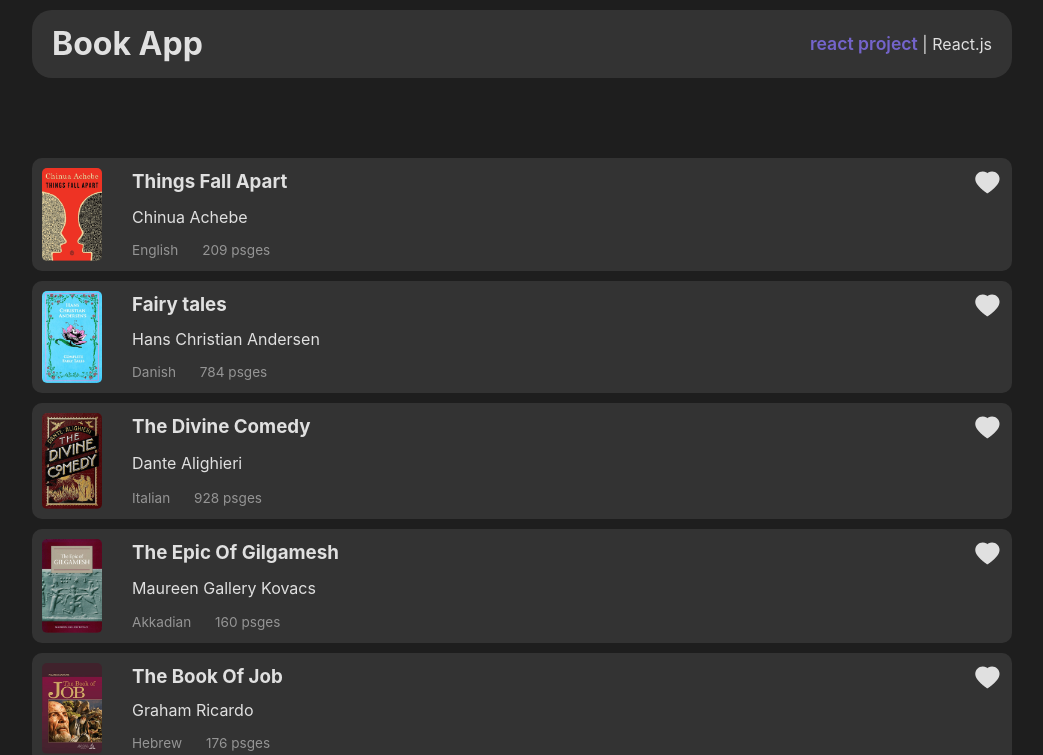
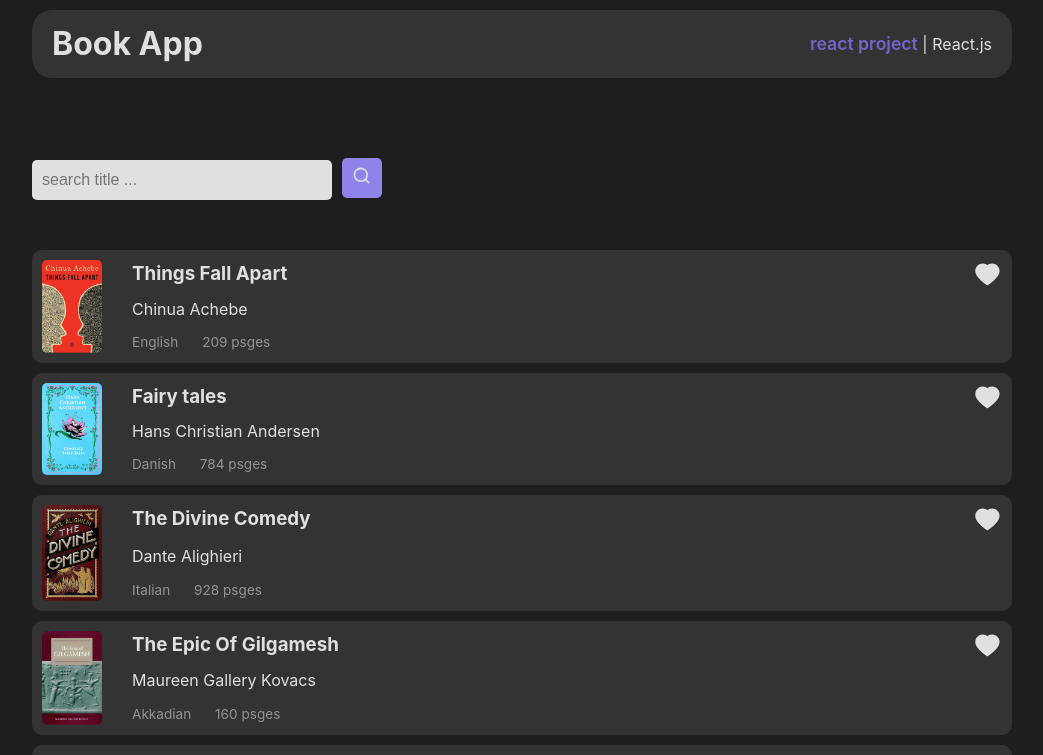
Before and after one commit to SarahRahgoshay/book-app, a React (Vite) app: page / in a window 1280 px wide. Shown: the top 755 px of the page, without its empty margins (118-1161 px from the left). Built offline with nearby package versions, Linux system fonts and the light colour scheme.

Commit message:
feat: search in books

```diff
--- a/src/components/Books.jsx
+++ b/src/components/Books.jsx
@@ -1,12 +1,15 @@
 import { useState } from "react";
-import { books } from "../constants/mockData";
+import { books as bookData } from "../constants/mockData";
 import BookCard from "./BookCard";
 import SideCard from "./SideCard";
+import SearchBox from "./SearchBox";
 
 import styles from './Books.module.css';
 
 const Books = () => {
+    const [books , setBooks] = useState(bookData);
     const [liked , setLiked] = useState([]);
+    const [search , setSearch] = useState([]);
 
     const handleLikedList = (book , status) => {
         if (status) {
@@ -17,9 +20,22 @@
         }
     }
 
+   const searchHandler = () =>{
+        if (search) {
+            const newBooks = bookData.filter(book =>
+                book.title.toLocaleLowerCase().includes(search)
+            );
+            setBooks(newBooks);
+        } else {
+            setBooks(bookData)
+        }
+    }
+
     return (
-        <div className={styles.container} >
-            <div className={styles.cards} >
+        <>
+            <SearchBox search={search} setSearch={setSearch} searchHandler={searchHandler} />
+            <div className={styles.container}>
+                <div className={styles.cards}>
                     {books.map( (book) => (
                         <BookCard key={book.id} data={book} handleLikedList={handleLikedList} />
                         ))}
@@ -32,6 +48,7 @@
                         </div>
                     )}
             </div>
+        </>
     );
 };
 
--- /dev/null
+++ b/src/components/SearchBox.jsx
@@ -0,0 +1,20 @@
+import { LuSearch } from "react-icons/lu";
+import styles from './SearchBox.module.css';
+
+const SearchBox = ({search , setSearch , searchHandler}) => {
+    return (
+        <div className= {styles.search}>
+            <input
+                type="text"
+                placeholder="search title ..."
+                value={search}
+                onChange={(e)=> setSearch(e.target.value.toLocaleLowerCase())}
+            />
+            <button onClick={searchHandler} >
+                <LuSearch />
+            </button>
+        </div>
+    );
+};
+
+export default SearchBox;
--- /dev/null
+++ b/src/components/SearchBox.module.css
@@ -0,0 +1,29 @@
+.search {
+    margin-bottom: 50px;
+}
+
+.search input {
+    width: 300px;
+    height: 40px;
+    border: none;
+    border-radius: 5px;
+    padding: 10px;
+    margin-right: 10px;
+    font-size: 1rem;
+    background-color: #e0e0e0;
+}
+
+.search input:focus{
+    outline: none;
+}
+
+.search button {
+    width: 40px;
+    height: 40px;
+    border: none;
+    border-radius: 5px;
+    font-size: 1.2rem;
+    background-color: #8f83ea;
+    color: #e0e0e0;
+    cursor: pointer;
+}
```
Lines whose indentation alone changed are shown as unchanged.
